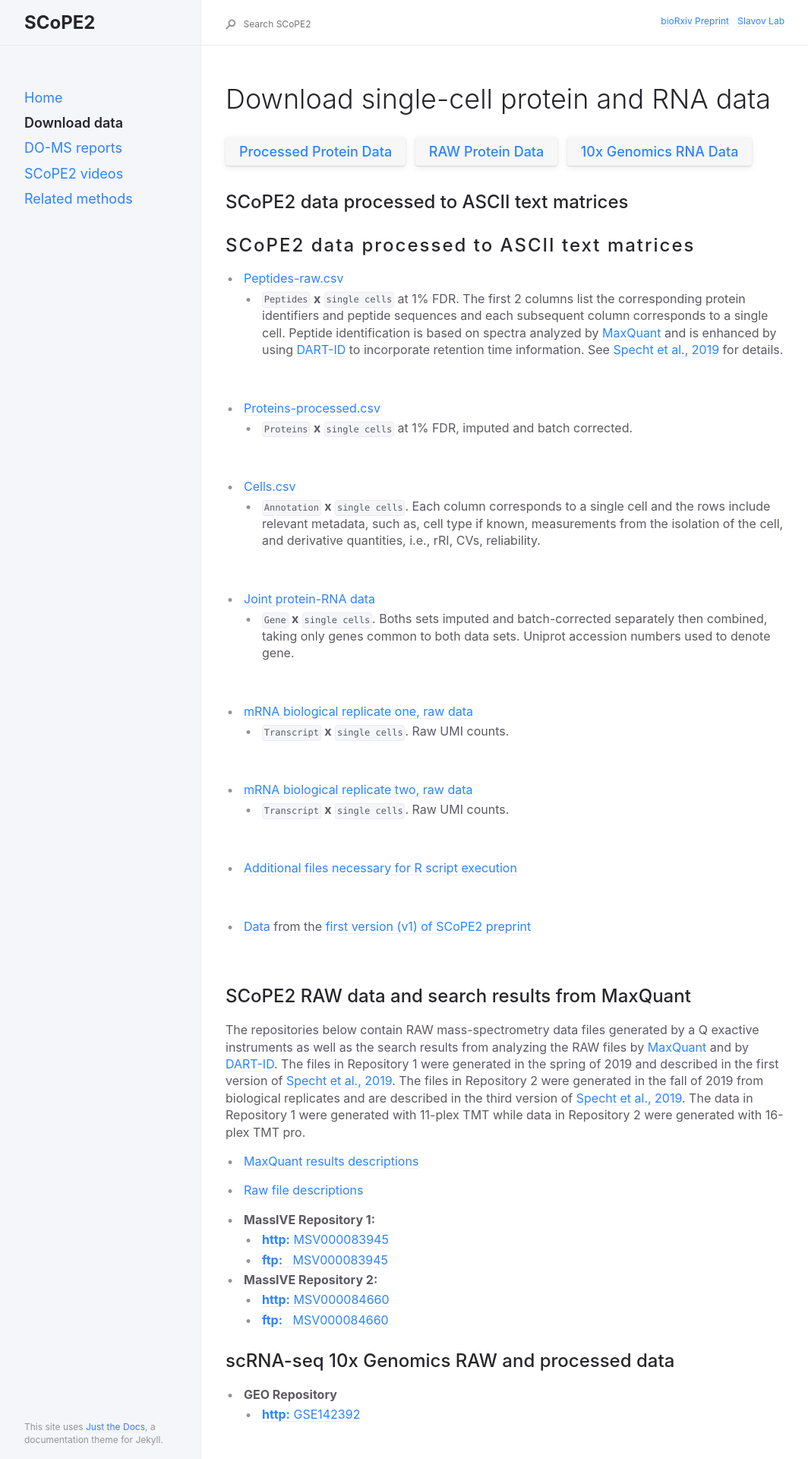
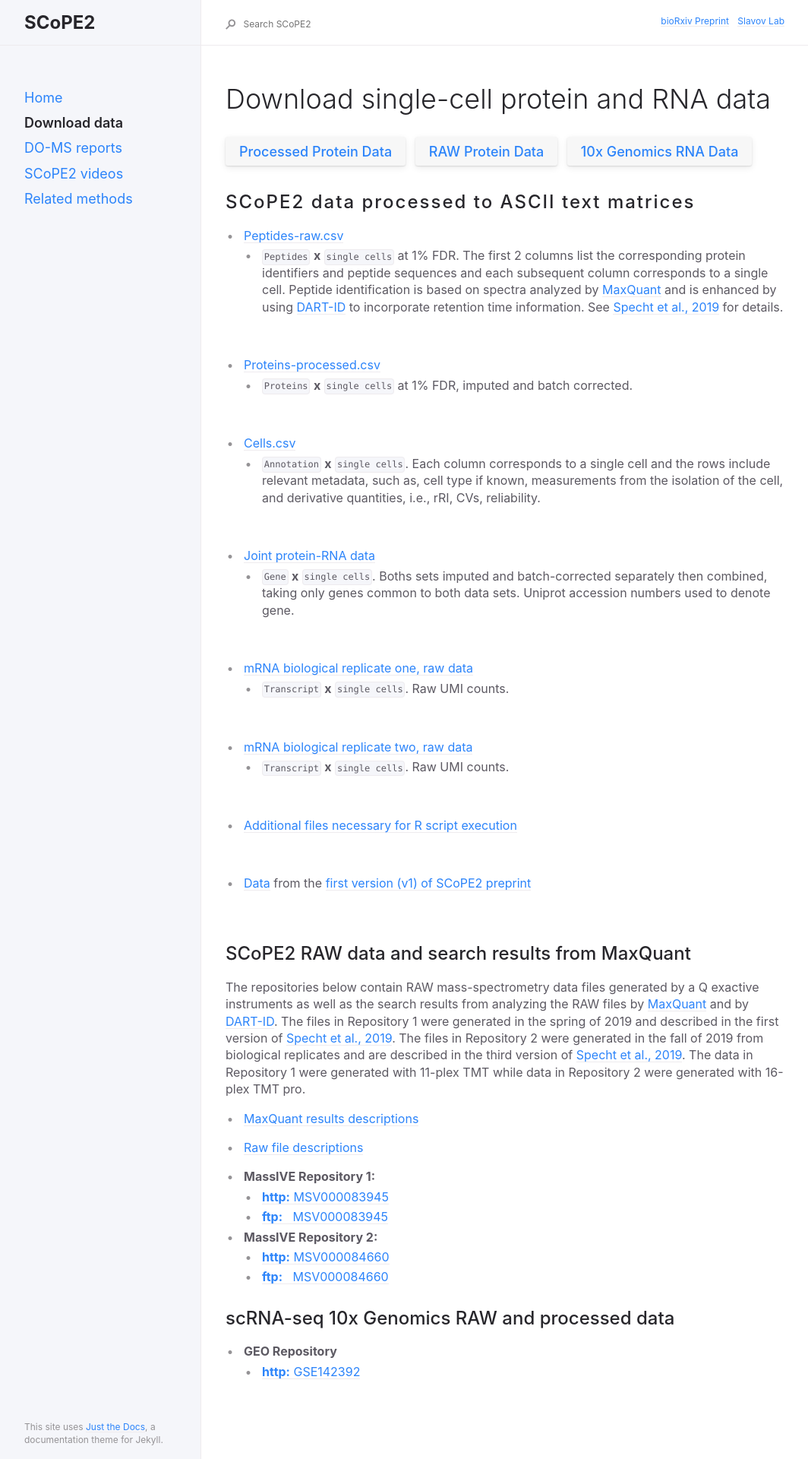
Before and after one commit to SlavovLab/SCoPE2, a Jekyll site: the page built from docs/docs/data.md, in a window 1280 px wide. Shown: the whole page at 76% size, without its empty margins (91-1155 px from the left). Built offline with Jekyll 4.4.1, drawn with Linux system fonts in a browser that asks for light colours.

Commit message:
Update data.md

```diff
--- a/docs/docs/data.md
+++ b/docs/docs/data.md
@@ -8,13 +8,12 @@ description: "download single-cell proteomics data from SCoPE2, a second generat
 
 # Download single-cell protein and RNA data
 
-[Processed Protein Data](https://doi.org/10.1101/665307){: .btn .fs-5 .mb-4 .mb-md-0 .mr-2 }
+[Processed Protein Data]({{site.baseurl}}#processed-single-cell-protein-data){: .btn .fs-5 .mb-4 .mb-md-0 .mr-2 }
 [RAW Protein Data](https://doi.org/10.1101/665307){: .btn .fs-5 .mb-4 .mb-md-0 .mr-2 }
 [10x Genomics RNA Data](https://doi.org/10.1101/665307){: .btn .fs-5 .mb-4 .mb-md-0 .mr-2 }
 
 
-## SCoPE2 data processed to ASCII text matrices
-<h2 style="letter-spacing: 2px; font-size: 26px;" id="Ribosome-Specialization" >SCoPE2 data processed to ASCII text matrices</h2>
+<h2 style="letter-spacing: 2px; font-size: 26px;" id="processed-single-cell-protein-data" >SCoPE2 data processed to ASCII text matrices</h2>
 
 * [Peptides-raw.csv](https://drive.google.com/open?id=1c9fwYI4qf9LzaQHf0wXoYAr2fuqNhNll)
   - `Peptides` **x** `single cells` at 1% FDR.  The first 2 columns list the corresponding protein identifiers and peptide sequences and each subsequent column corresponds to a single cell. Peptide identification is based on spectra analyzed by [MaxQuant](https://www.maxquant.org/)  and is enhanced by using [DART-ID](https://dart-id.slavovlab.net/) to incorporate retention time information. See [Specht et al., 2019](https://www.biorxiv.org/content/10.1101/665307v3) for details.
```
